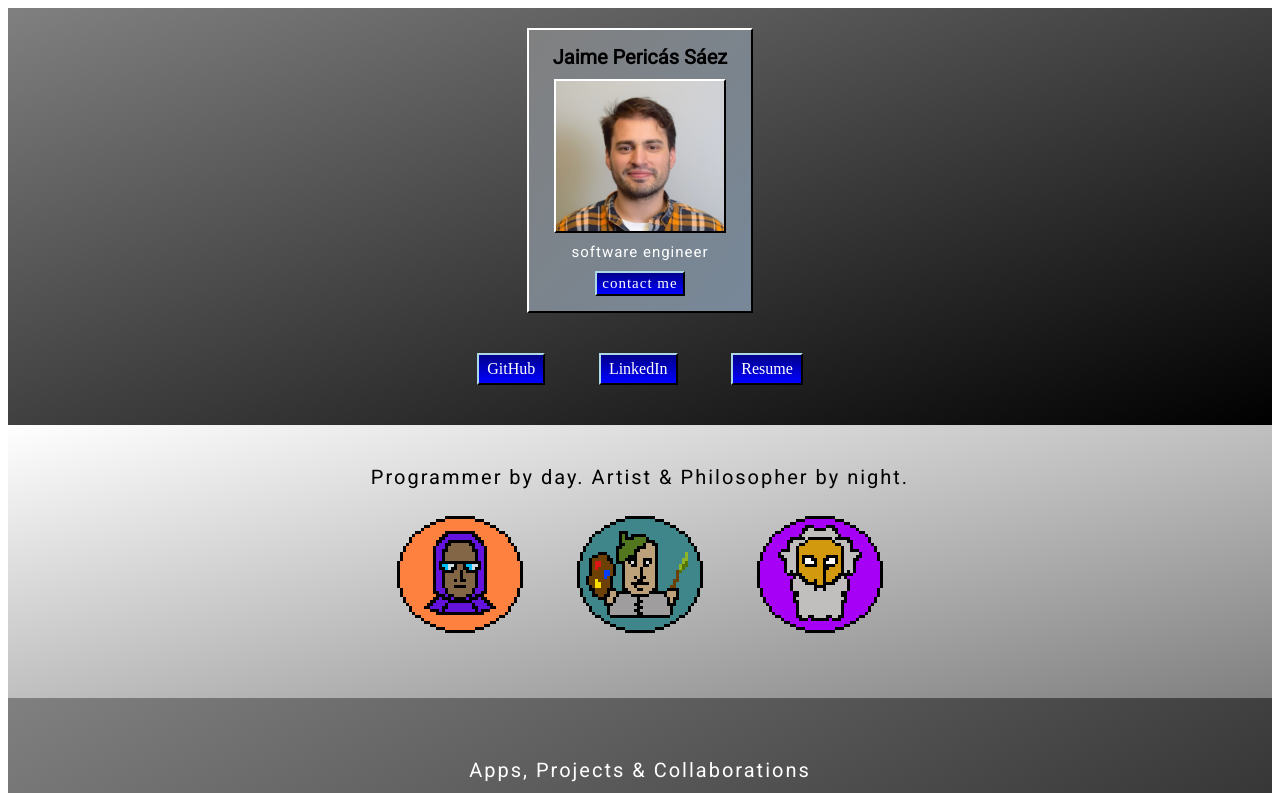
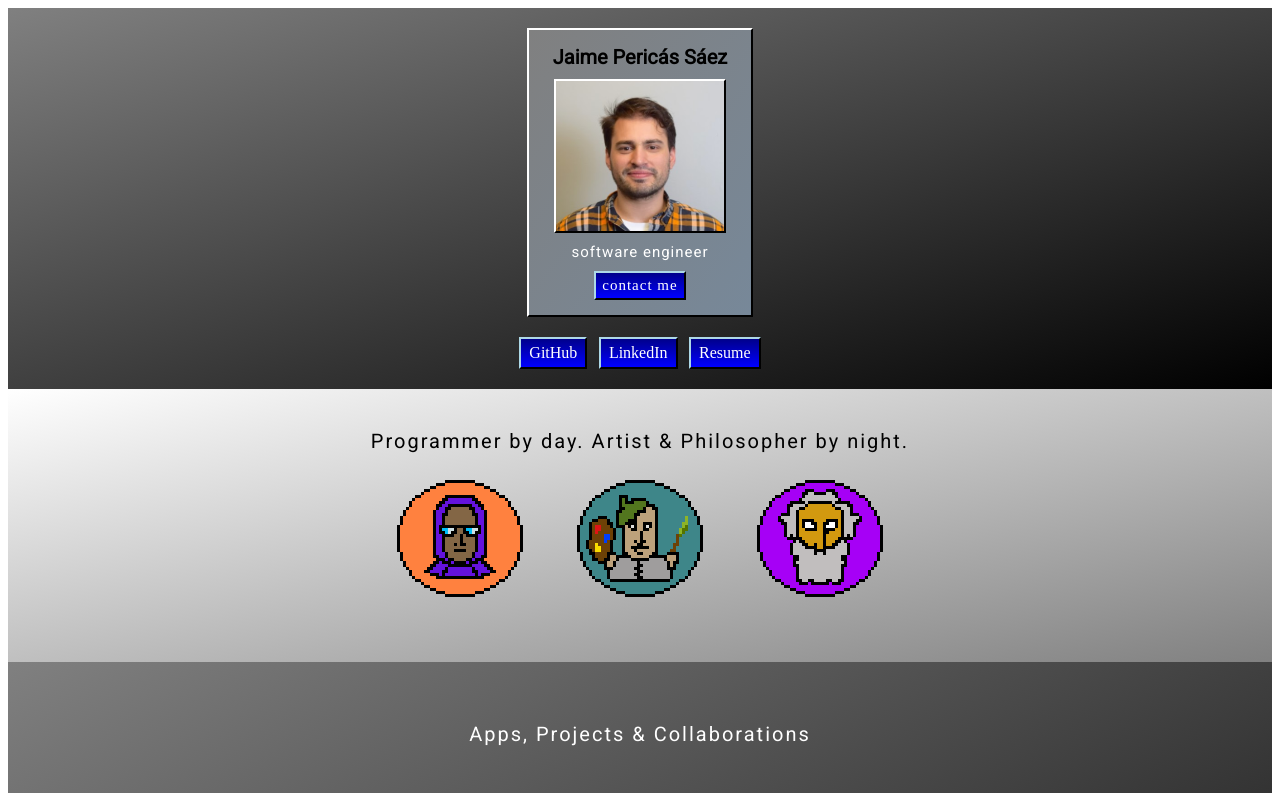
Before and after one commit to jaimefps/personal_website, a React app: page / in a window 1280 px wide. Shown: the top 793 px of the page. Built offline with nearby package versions, Linux system fonts and the light colour scheme.

Commit message:
bttn styling

```diff
--- a/src/assets/styles/Profile.css
+++ b/src/assets/styles/Profile.css
@@ -6,7 +6,7 @@
   display: flex;
   flex-direction: column;
   align-items: center;
-  padding-bottom: 40px;
+  padding-bottom: 20px;
 }
 .profile-info {
   margin: 20px;
@@ -49,7 +49,7 @@
 }
 .contact_me {
   margin-top: 10px;
-  padding: 2px 5px;
+  padding: 4px 6px;
   font-size: 15px;
   letter-spacing: 1px;
   border-top: 2px solid lightblue;
@@ -69,10 +69,9 @@
   background: linear-gradient(blue, aqua);
 }
 .bttns {
-  width: 30%;
+  width: 20%;
   display: flex;
   justify-content: space-around;
-  margin-top: 20px;
 }
 .bttns > div {
   display: flex;
```
